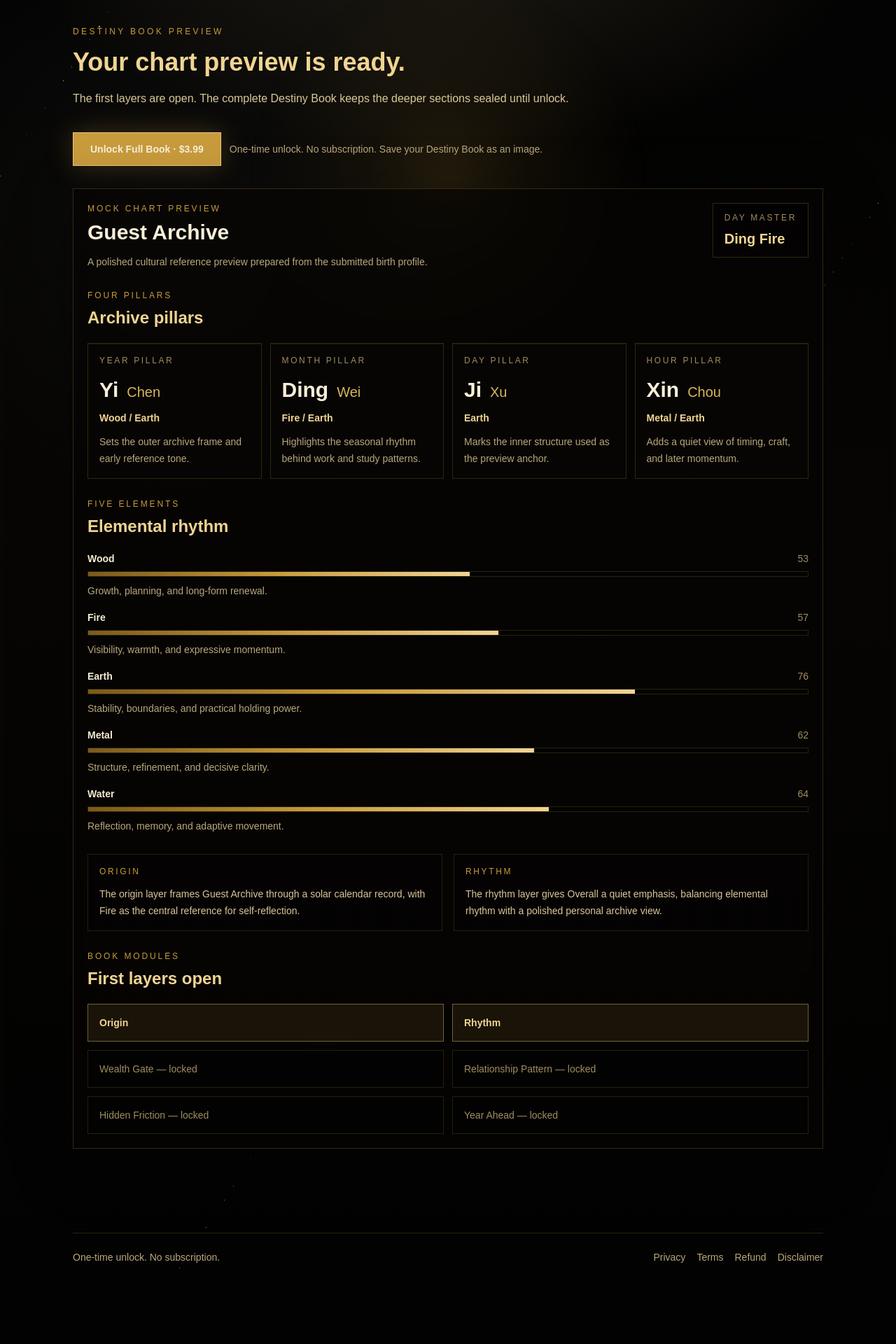
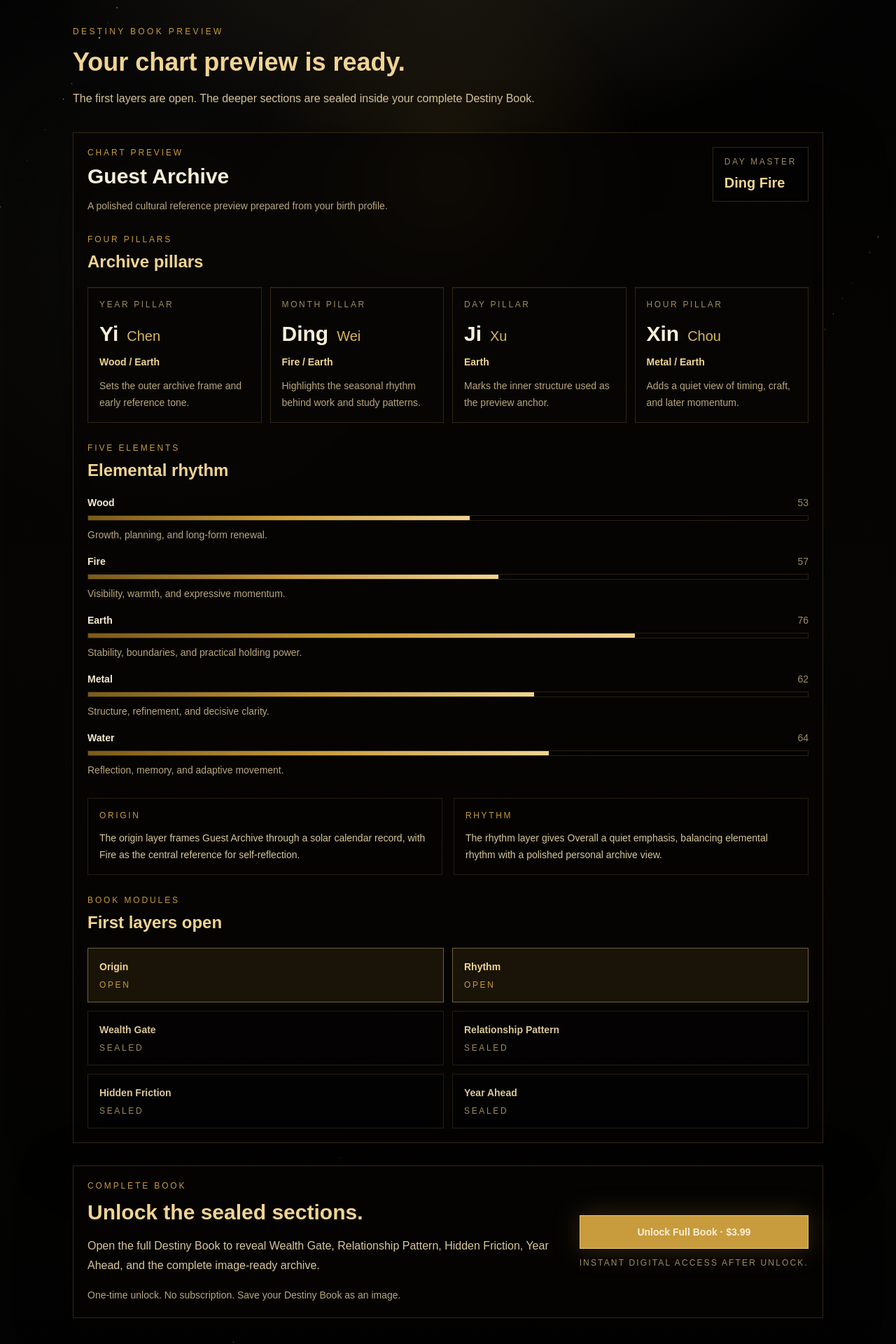
Before and after one commit to robin081412108/xuanyao-destiny-book, a Next.js app: page /preview in a window 1280 px wide. Shown: the part 100-2020 px from the top of the page at 70% size. Before the commit the page ends 1950 px from the top, so only its background shows below. Built offline with nearby package versions, Linux system fonts and the light colour scheme.

Commit message:
Task 004: Preview conversion polish

```diff
--- a/app/bazi-calculator/page.tsx
+++ b/app/bazi-calculator/page.tsx
@@ -22,7 +22,6 @@ export default async function BaziCalculatorPage({
   const profile = hasQuery
     ? birthProfileFromSearchParams(params)
     : {
-        nickname: "Demo",
         date: "1990-01-01",
         time: "12:30",
         calendar: "solar",
@@ -54,7 +53,7 @@ export default async function BaziCalculatorPage({
             </p>
             <div className="flex flex-col gap-3 sm:flex-row">
               <Button href="/preview" variant="secondary">
-                Preview My Chart
+                Open Full Preview
               </Button>
               <Button href="/checkout">Unlock Full Book · {productPrice}</Button>
             </div>
--- a/app/day-master-calculator/page.tsx
+++ b/app/day-master-calculator/page.tsx
@@ -7,7 +7,6 @@ import { buildMockBaziChart } from "@/lib/mock-chart";
 import { productPrice } from "@/lib/site-content";
 
 const chart = buildMockBaziChart({
-  nickname: "Demo",
   date: "1990-01-01",
   time: "12:30",
   calendar: "solar",
--- a/app/four-pillars-calculator/page.tsx
+++ b/app/four-pillars-calculator/page.tsx
@@ -7,7 +7,6 @@ import { buildMockBaziChart } from "@/lib/mock-chart";
 import { productPrice } from "@/lib/site-content";
 
 const chart = buildMockBaziChart({
-  nickname: "Demo",
   date: "1990-01-01",
   time: "12:30",
   calendar: "solar",
--- a/app/preview/page.tsx
+++ b/app/preview/page.tsx
@@ -1,4 +1,5 @@
 import { Button } from "@/components/Button";
+import { Card } from "@/components/Card";
 import { ChartPreviewCard } from "@/components/ChartPreviewCard";
 import { PageShell } from "@/components/PageShell";
 import {
@@ -28,17 +29,37 @@ export default async function PreviewPage({ searchParams }: PreviewPageProps) {
             Your chart preview is ready.
           </h1>
           <p className="mt-4 max-w-3xl leading-8 text-[#d9c798]">
-            The first layers are open. The complete Destiny Book keeps the deeper
-            sections sealed until unlock.
+            The first layers are open. The deeper sections are sealed inside your
+            complete Destiny Book.
           </p>
-          <div className="mt-8 flex flex-col gap-3 sm:flex-row sm:items-center">
-            <Button href="/checkout">Unlock Full Book · {productPrice}</Button>
-            <p className="text-sm leading-6 text-[#b9a77d]">
+        </div>
+        <ChartPreviewCard chart={chart} />
+        <Card className="grid gap-5 lg:grid-cols-[1fr_auto] lg:items-center">
+          <div>
+            <p className="text-xs uppercase tracking-[0.24em] text-[#c89b3c]">
+              Complete Book
+            </p>
+            <h2 className="mt-3 text-3xl font-semibold text-[#f0d492]">
+              Unlock the sealed sections.
+            </h2>
+            <p className="mt-4 max-w-3xl leading-7 text-[#d9c798]">
+              Open the full Destiny Book to reveal Wealth Gate, Relationship
+              Pattern, Hidden Friction, Year Ahead, and the complete image-ready
+              archive.
+            </p>
+            <p className="mt-4 text-sm leading-6 text-[#b9a77d]">
               One-time unlock. No subscription. Save your Destiny Book as an image.
             </p>
           </div>
-        </div>
-        <ChartPreviewCard chart={chart} />
+          <div className="grid gap-3">
+            <Button className="w-full" href="/checkout">
+              Unlock Full Book · {productPrice}
+            </Button>
+            <p className="text-center text-xs uppercase tracking-[0.18em] text-[#9f8c61]">
+              Instant digital access after unlock.
+            </p>
+          </div>
+        </Card>
       </section>
     </PageShell>
   );
--- a/app/wu-xing-elements/page.tsx
+++ b/app/wu-xing-elements/page.tsx
@@ -7,7 +7,6 @@ import { buildMockBaziChart } from "@/lib/mock-chart";
 import { productPrice } from "@/lib/site-content";
 
 const chart = buildMockBaziChart({
-  nickname: "Demo",
   date: "1990-01-01",
   time: "12:30",
   calendar: "solar",
--- a/components/ChartPreviewCard.tsx
+++ b/components/ChartPreviewCard.tsx
@@ -18,14 +18,14 @@ export function ChartPreviewCard({
       <div className="grid gap-4 sm:grid-cols-[1fr_auto] sm:items-start">
         <div>
           <p className="text-xs uppercase tracking-[0.24em] text-[#c89b3c]">
-            Mock Chart Preview
+            Chart Preview
           </p>
           <h2 className="mt-2 text-3xl font-semibold text-[#f8efd7]">
             {chart.displayName}
           </h2>
           <p className="mt-3 text-sm leading-6 text-[#b9a77d]">
-            A polished cultural reference preview prepared from the submitted
-            birth profile.
+            A polished cultural reference preview prepared from your birth
+            profile.
           </p>
         </div>
         <div className="border border-[#c89b3c]/24 bg-black/20 px-4 py-3">
--- a/components/LockedModuleGrid.tsx
+++ b/components/LockedModuleGrid.tsx
@@ -1,10 +1,10 @@
 const openModules = ["Origin", "Rhythm"];
 
-const lockedModules = [
-  "Wealth Gate — locked",
-  "Relationship Pattern — locked",
-  "Hidden Friction — locked",
-  "Year Ahead — locked"
+const sealedModules = [
+  "Wealth Gate",
+  "Relationship Pattern",
+  "Hidden Friction",
+  "Year Ahead"
 ];
 
 export function LockedModuleGrid() {
@@ -19,18 +19,24 @@ export function LockedModuleGrid() {
       <div className="mt-5 grid gap-3 sm:grid-cols-2">
         {openModules.map((module) => (
           <div
-            className="border border-[#f0d492]/40 bg-[#c89b3c]/10 p-4 text-sm font-semibold text-[#f0d492]"
+            className="border border-[#f0d492]/40 bg-[#c89b3c]/10 p-4"
             key={module}
           >
-            {module}
+            <p className="text-sm font-semibold text-[#f0d492]">{module}</p>
+            <p className="mt-2 text-xs uppercase tracking-[0.22em] text-[#c89b3c]">
+              Open
+            </p>
           </div>
         ))}
-        {lockedModules.map((module) => (
+        {sealedModules.map((module) => (
           <div
-            className="border border-[#c89b3c]/18 bg-black/20 p-4 text-sm text-[#9f8c61]"
+            className="border border-[#c89b3c]/18 bg-black/20 p-4"
             key={module}
           >
-            {module}
+            <p className="text-sm font-semibold text-[#d9c798]">{module}</p>
+            <p className="mt-2 text-xs uppercase tracking-[0.22em] text-[#9f8c61]">
+              Sealed
+            </p>
           </div>
         ))}
       </div>
```
